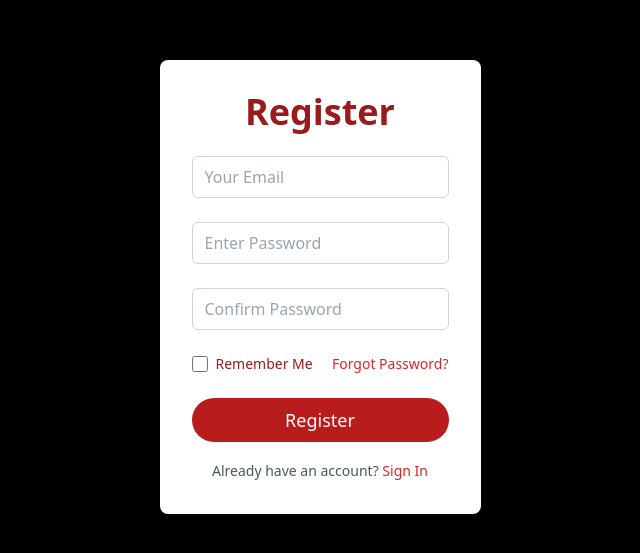
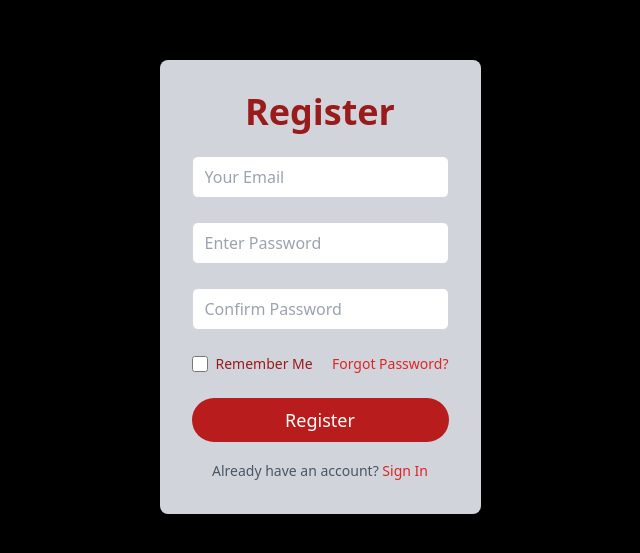
Before and after one commit to pradeep-145/Recipe-Finder, a React (Vite) app in the folder FrontEnd/: page /register in a window 1280 px wide. Shown: the part 113-666 px from the top of the page, without its empty margins (320-960 px from the left). Built offline with nearby package versions, Linux system fonts and the light colour scheme.

Commit message:
Refactor Login and Register component styles

```diff
--- a/FrontEnd/src/Pages/Login.jsx
+++ b/FrontEnd/src/Pages/Login.jsx
@@ -42,7 +42,7 @@ const Login = () => {
 
     return (
         <div className="flex justify-center items-center h-screen">
-            <div className="p-8 shadow-2xl rounded-lg bg-white font-sans max-w-sm w-full">
+            <div className="p-8 shadow-2xl rounded-lg bg-gray-300 font-sans max-w-sm w-full">
                 <h1 className="text-4xl text-center mb-6 font-bold text-red-800">Login</h1>
 
                 <form action="">
--- a/FrontEnd/src/Pages/Register.jsx
+++ b/FrontEnd/src/Pages/Register.jsx
@@ -23,7 +23,7 @@ const Register = () => {
     }
     return (
         <div className="flex justify-center items-center h-screen">
-            <div className="p-8 shadow-2xl rounded-lg bg-white font-sans max-w-sm w-full">
+            <div className="p-8 shadow-2xl rounded-lg bg-gray-300 font-sans max-w-sm w-full">
                 <h1 className="text-4xl text-center mb-6 font-bold text-red-800">Register</h1>
 
                 <form onSubmit={(e)=>handleSubmit(e)}>
```
